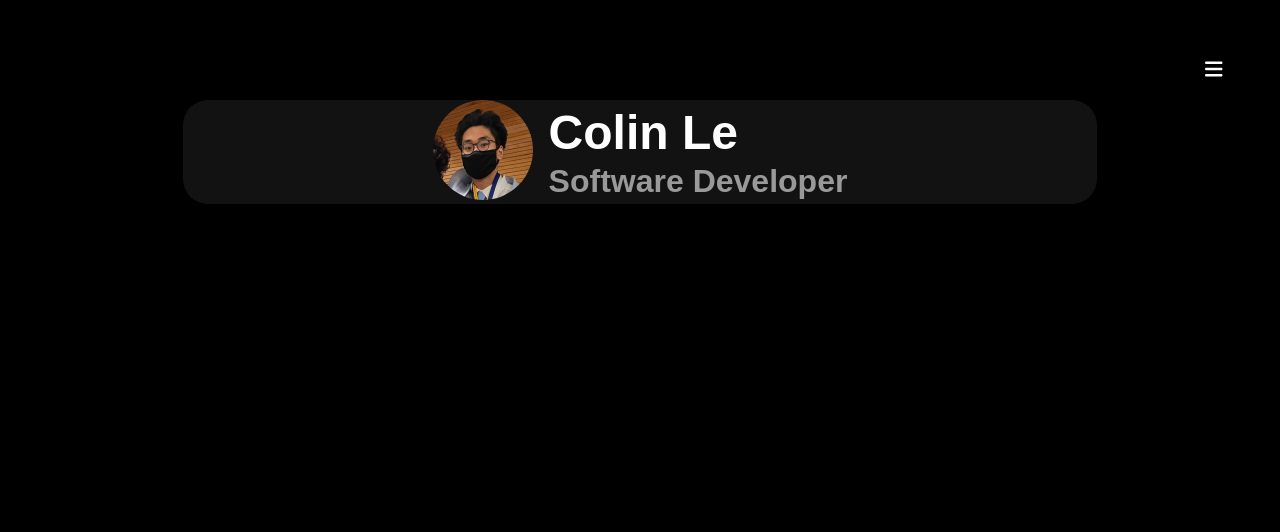
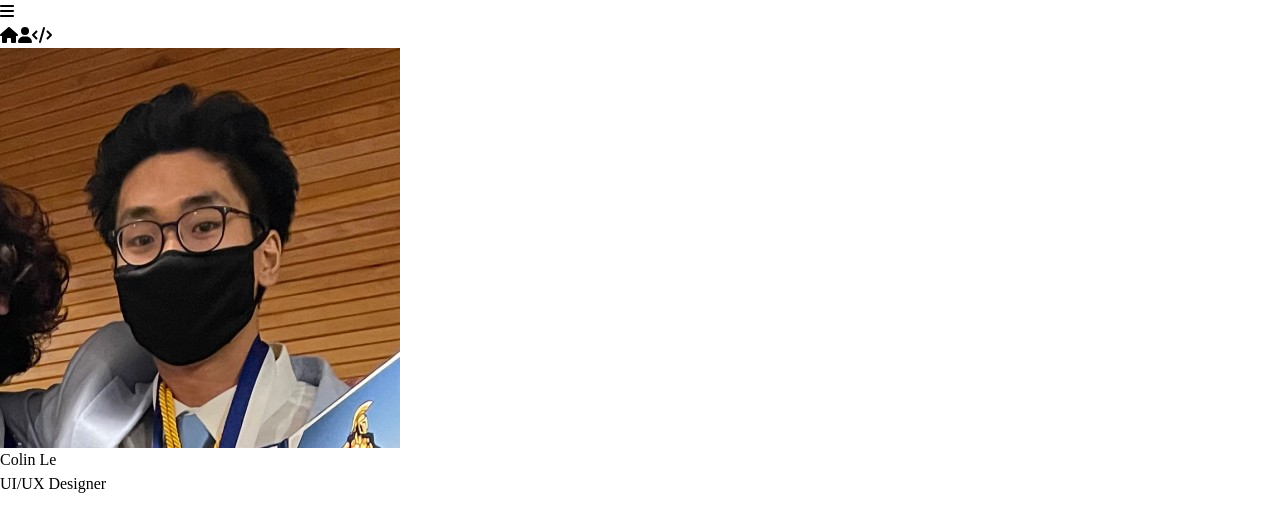
Before and after one commit to colintle/portfolio2023, a Next.js app in the folder portfolio/: page / in a window 1280 px wide. Shown: the top 532 px of the page. Built offline with nearby package versions, Linux system fonts and the light colour scheme; a web font is replaced by a local one.

Commit message:
Remove css and add tailwindcss

```diff
--- a/portfolio/components/NavBar/NavBar.js
+++ b/portfolio/components/NavBar/NavBar.js
@@ -1,13 +1,12 @@
 import React from 'react'
-import styles from './styles.module.css'
 import { faHouse, faUser, faCode, faBars} from '@fortawesome/free-solid-svg-icons'
 import { FontAwesomeIcon } from '@fortawesome/react-fontawesome'
 
 function NavBar() {
   return (
-    <div className={styles.navbar}>
+    <div>
         <a title="Menu"><FontAwesomeIcon icon={faBars} /></a>
-        <div className={styles.dropdown}>
+        <div>
             <a href="#" title="Home"><FontAwesomeIcon icon={faHouse} /></a>
             <a href="#" title="About Me"><FontAwesomeIcon icon={faUser} /></a>
             <a href="#" title="Projects"><FontAwesomeIcon icon={faCode} /></a>
--- a/portfolio/components/NavBar/styles.module.css
+++ /dev/null
@@ -1,51 +0,0 @@
-
-.navbar {
-    position: fixed;
-    top: 0;
-    right: 0;
-    height: 100vh;
-    padding: 50px;
-}
-
-.navbar a {
-    padding: 8px 8px 8px 32px;
-    text-decoration: none;
-    text-align: center;
-    font-size: 20px;
-    color: white;
-    display: block;
-}
-
-.dropdown {
-    position: absolute;
-    top: 50px;
-    left: 0px;
-    width: 100%;
-    background-color: black;
-    display: none;
-    animation: slide-down 0.2s;
-}
-
-.navbar:hover .dropdown {
-    display: block;
-}
-
-.dropdown a {
-    padding: 8px 8px 40px 32px;
-    text-decoration: none;
-    text-align: center;
-    font-size: 20px;
-    color: white;
-    display: block;
-}
-
-@keyframes slide-down {
-    from {
-        opacity: 0;
-        transform: translateY(-10px);
-    }
-    to {
-        opacity: 1;
-        transform: translateY(0);
-    }
-}
--- a/portfolio/components/Section/About.js
+++ b/portfolio/components/Section/About.js
@@ -1,19 +1,29 @@
-import React from 'react'
-import styles from "./styles.module.css"
+import React, {useState, useEffect} from 'react'
 import Image from 'next/image'
 import picture from "../../public/images/me.jpg"
 
 function About() {
+  const [roles, setRoles] = useState(['Software Developer', 'UI/UX Designer', 'Full-Stack Developer'])
+  const [currentRoleIndex, setCurrentRoleIndex] = useState(0)
+
+  useEffect(() => {
+    const intervalId = setInterval(() => {
+      setCurrentRoleIndex(currentRoleIndex => (currentRoleIndex + 1) % roles.length)
+    }, 3000)
+
+    return () => clearInterval(intervalId)
+  }, [])
+
   return (
-    <div className={styles.container}>
-    <div className={styles.imageContainer}>
-      <Image className={styles.image} src={picture} alt="profile picture" />
+    <div>
+      <div>
+        <Image src={picture} alt="profile picture" />
+      </div>
+      <div>
+        <h2>Colin Le</h2>
+        <h4>{roles[currentRoleIndex]}</h4>
+      </div>
     </div>
-    <div className={styles.textContainer}>
-      <h2 className={styles.heading}>Colin Le</h2>
-      <h4 className={styles.subheading}>Software Developer</h4>
-    </div>
-  </div>
   )
 }
 
--- a/portfolio/components/Section/styles.module.css
+++ /dev/null
@@ -1,33 +0,0 @@
-.container {
-  display: flex;
-  align-items: center;
-  justify-content: center;
-  background-color: hsl(0, 0%, 7%);
-  border-radius: 25px;
-  padding-left: 25px;
-  padding-right: 25px;
-  width: 80%
-}
-
-.image {
-    width: 100px;
-    height: 100px;
-    object-fit: cover;
-    border-radius: 50%;
-    margin-right: 1rem;
-  }
-
-.textContainer {
-  line-height: 1.2;
-}
-
-.heading {
-  margin: 0;
-  font-size: 3rem;
-}
-
-.subheading {
-  margin: 0;
-  font-size: 2rem;
-  color: #999;
-}
--- a/portfolio/package.json
+++ b/portfolio/package.json
@@ -16,5 +16,10 @@
     "next": "13.3.0",
     "react": "18.2.0",
     "react-dom": "18.2.0"
+  },
+  "devDependencies": {
+    "autoprefixer": "^10.4.14",
+    "postcss": "^8.4.23",
+    "tailwindcss": "^3.3.1"
   }
 }
--- a/portfolio/pages/_app.js
+++ b/portfolio/pages/_app.js
@@ -13,14 +13,14 @@ function MyApp({ Component, pageProps }) {
   }, []);
 
   return (
-    <div className="app">
+    <div>
       {showSplash && (
-        <div className="splash-screen">
+        <div>
           <h1>Hello, World</h1>
         </div>
       )}
       {!showSplash &&
-      <div className="content">
+      <div>
         <NavBar/>
         <Component {...pageProps} />
       </div>}
--- a/portfolio/pages/_document.js
+++ b/portfolio/pages/_document.js
@@ -4,9 +4,6 @@ export default function Document() {
   return (
     <Html lang="en">
       <Head>
-        <link rel="preconnect" href="https://fonts.googleapis.com"/>
-        <link rel="preconnect" href="https://fonts.gstatic.com" crossorigin/>
-        <link href="https://fonts.googleapis.com/css2?family=Roboto:wght@300&display=swap" rel="stylesheet"/>
       </Head>
       <body>
         <Main />
--- /dev/null
+++ b/portfolio/postcss.config.js
@@ -0,0 +1,6 @@
+module.exports = {
+  plugins: {
+    tailwindcss: {},
+    autoprefixer: {},
+  },
+}
--- a/portfolio/styles/globals.css
+++ b/portfolio/styles/globals.css
@@ -1,67 +1,24 @@
+@tailwind base;
+@tailwind components;
+@tailwind utilities;
+
+
 @font-face {
     font-family: 'SF Pro';
     font-weight: 400;
     font-style: normal;
     src: url('../public/fonts/SF-Pro-Text-Regular.otf') format('opentype');
-}
+  }
 
-@font-face {
+  @font-face {
     font-family: 'SF Pro';
     font-weight: 600;
     font-style: normal;
     src: url('../public/fonts/SF-Pro-Text-Semibold.otf') format('opentype');
-}
+  }
 
-body {
-    margin: 0;
-    padding: 0;
-    font-family: 'SF Pro', sans-serif;
-    background-color: black;
-    color: white;
-}
+  /* Add additional @font-face rules for any other weights or styles you need */
 
-.app {
-    background-color: black;
-    color: white
-}
-
-.home {
-    display: flex;
-    align-items: center;
-    justify-content: center;
-}
-
-.content {
-    animation: fade-in 2s ease-out forwards;
-    opacity: 0;
-    padding: 100px;
-}
-
-.splash-screen {
-    color: white;
-    font-size: 3rem;
-    display: flex;
-    justify-content: center;
-    align-items: center;
-    animation: fade-out 2.5s ease-out forwards;
-    height: 100vh;
-    width: 100vw;
-}
-
-@keyframes fade-out {
-    0% {
-        opacity: 1;
-    }
-    100% {
-        opacity: 0;
-    }
-}
-
-@keyframes fade-in {
-    0% {
-      opacity: 0;
-    }
-    100% {
-      opacity: 1;
-    }
-}
+  body {
+    font-family: 'SF Pro';
+  }
--- /dev/null
+++ b/portfolio/tailwind.config.js
@@ -0,0 +1,10 @@
+/** @type {import('tailwindcss').Config} */
+module.exports = {
+  content: [    "./app/**/*.{js,ts,jsx,tsx,mdx}",
+  "./pages/**/*.{js,ts,jsx,tsx,mdx}",
+  "./components/**/*.{js,ts,jsx,tsx,mdx}",],
+  theme: {
+    extend: {},
+  },
+  plugins: [],
+}
```
Also changed, not shown: 1 other file (tests, documents, lock files or other folders).
